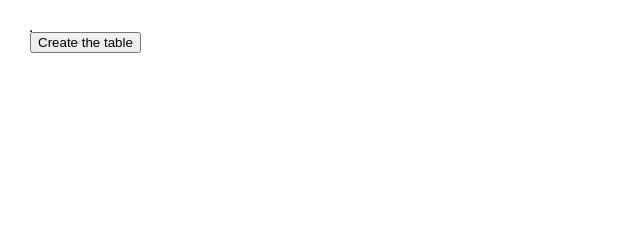
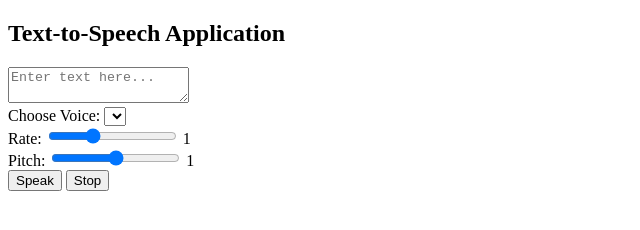
Before and after one commit to acciojob/create-table-2-Nishar24, a website: page main.html in a window 1280 px wide. Shown: the whole page, without its empty margins (0-640 px from the left). Drawn offline with Linux system fonts and the light colour scheme.

Commit message:
created a submission

```diff
--- a/main.html
+++ b/main.html
@@ -1,25 +1,74 @@
 <!DOCTYPE html>
+<html lang="en">
+<head>
+    <meta charset="UTF-8">
+    <meta name="viewport" content="width=device-width, initial-scale=1.0">
+    <title>Text-to-Speech</title>
+</head>
+<body>
+    <h2>Text-to-Speech Application</h2>
+    <textarea id="text-input" placeholder="Enter text here..."></textarea>
+    <br>
+    <label for="voices">Choose Voice:</label>
+    <select id="voices"></select>
+    <br>
+    <label for="rate">Rate:</label>
+    <input type="range" id="rate" min="0.5" max="2" step="0.1" value="1">
+    <span id="rate-value">1</span>
+    <br>
+    <label for="pitch">Pitch:</label>
+    <input type="range" id="pitch" min="0" max="2" step="0.1" value="1">
+    <span id="pitch-value">1</span>
+    <br>
+    <button id="speak">Speak</button>
+    <button id="stop">Stop</button>
 
-<html>
+    <script>
+        const textInput = document.getElementById("text-input");
+        const voiceSelect = document.getElementById("voices");
+        const rateInput = document.getElementById("rate");
+        const pitchInput = document.getElementById("pitch");
+        const speakButton = document.getElementById("speak");
+        const stopButton = document.getElementById("stop");
+        const rateValue = document.getElementById("rate-value");
+        const pitchValue = document.getElementById("pitch-value");
 
-	<head>
-		<meta charset=utf-8 />
-		<title>Create a table</title>
-		<style type="text/css">
-			body {margin: 30px;}
-		</style>
-		<link rel="stylesheet" href="styles.css">
-	</head>
+        let voices = [];
+        const synth = window.speechSynthesis;
 
-	<body>
-		<table id="myTable" border="1">
-		</table>
-		<form>
-			<input type="button" onclick="createTable()" value="Create the table">
-		</form>
-		<script type="text/javascript" src="./script.js">
-	</script>
+        function populateVoices() {
+            voices = synth.getVoices();
+            voiceSelect.innerHTML = "";
+            voices.forEach(voice => {
+                const option = document.createElement("option");
+                option.value = voice.name;
+                option.textContent = `${voice.name} (${voice.lang})`;
+                voiceSelect.appendChild(option);
+            });
+        }
 
-	</body>
+        synth.onvoiceschanged = populateVoices;
 
+        function speak() {
+            if (!textInput.value) return;
+            const utterance = new SpeechSynthesisUtterance(textInput.value);
+            const selectedVoice = voices.find(voice => voice.name === voiceSelect.value);
+            if (selectedVoice) utterance.voice = selectedVoice;
+            utterance.rate = rateInput.value;
+            utterance.pitch = pitchInput.value;
+            synth.speak(utterance);
+        }
+
+        function stopSpeech() {
+            synth.cancel();
+        }
+
+        speakButton.addEventListener("click", speak);
+        stopButton.addEventListener("click", stopSpeech);
+        rateInput.addEventListener("input", () => rateValue.textContent = rateInput.value);
+        pitchInput.addEventListener("input", () => pitchValue.textContent = pitchInput.value);
+
+        populateVoices();
+    </script>
+</body>
 </html>
```
